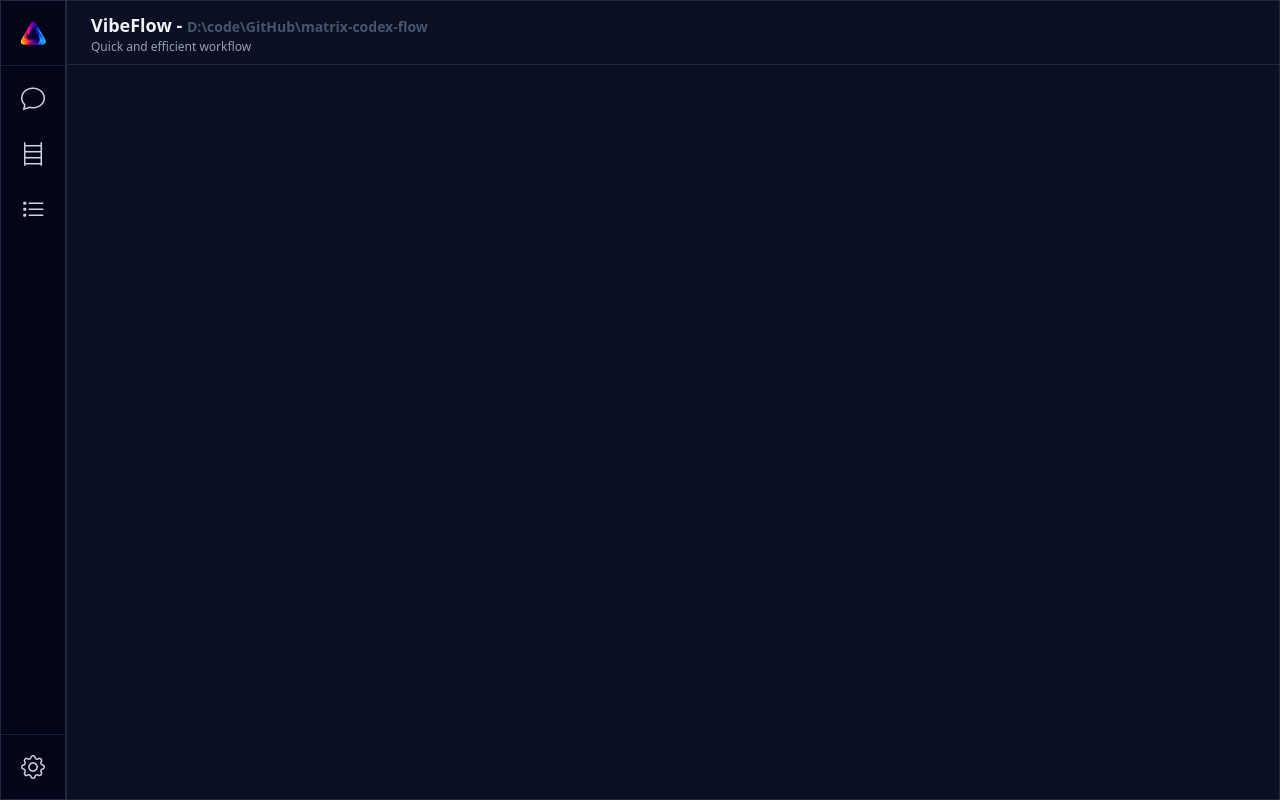
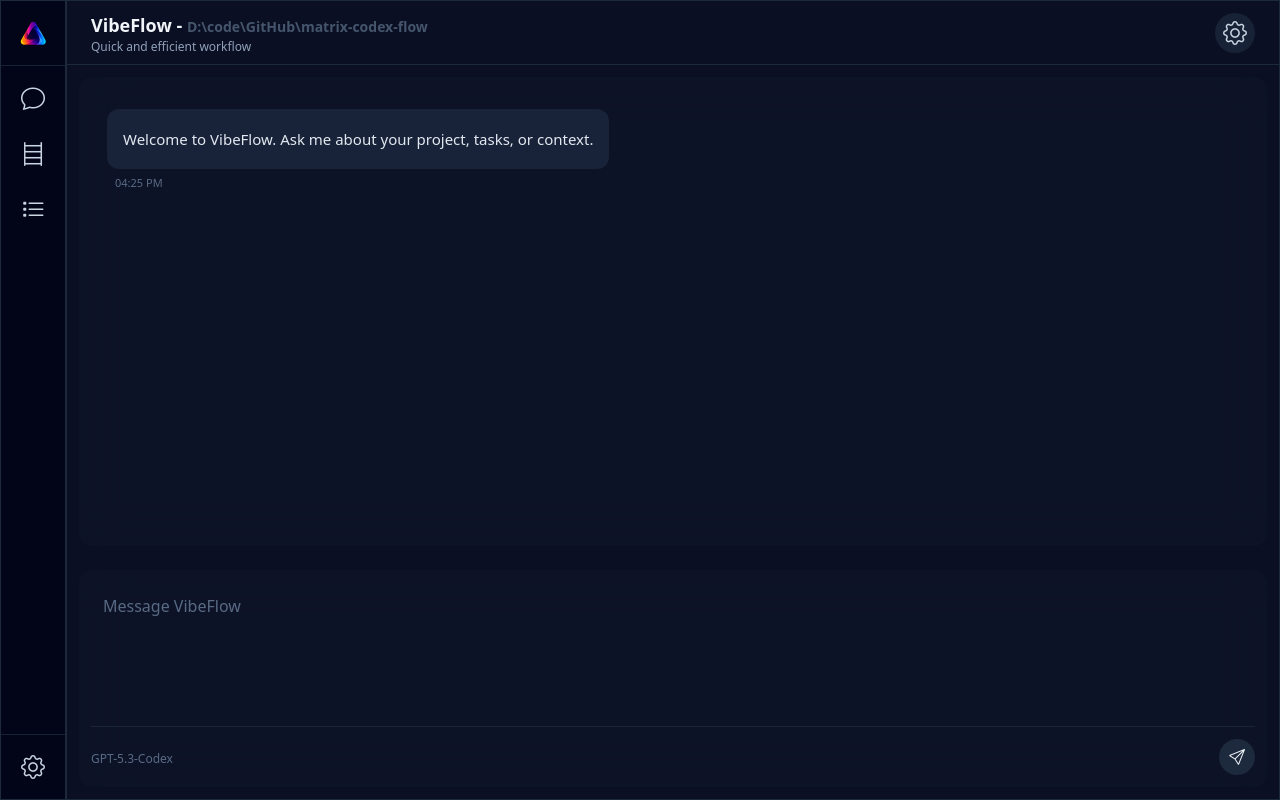
Before and after one commit to AndrewLang/matrix-codex-flow, an Angular app: page /workspace/chat in a window 1280 px wide. Built offline with nearby package versions, Linux system fonts and the light colour scheme.

Commit message:
feat: implement chat functionality with message handling and timestamp formatting

```diff
--- a/src/app/components/chat/chat.component.html
+++ b/src/app/components/chat/chat.component.html
@@ -0,0 +1,43 @@
+<div class="flex h-full min-h-0 flex-col gap-6 text-slate-200">
+    <section #transcriptContainer
+        class="flex-1 min-h-0 overflow-y-auto rounded-xl bg-slate-900/60 px-7 py-8 backdrop-blur-xl">
+        <div class="space-y-6">
+            @for (message of messages(); track message.id) {
+            <article class="flex" [ngClass]="bubbleLayout(message)">
+                <div class="flex flex-col gap-1.5" [ngClass]="bubbleAlign(message)">
+                    <div class="rounded-xl p-4 text-[15px] leading-7" [ngClass]="bubbleColor(message)">
+                        {{ message.content }}
+                    </div>
+                    <time class="px-2 text-[11px] text-slate-500/90">
+                        {{ message.createdAt | formatTimestamp }}
+                    </time>
+                </div>
+            </article>
+            }
+        </div>
+    </section>
+
+
+    <div class="">
+        <div class="rounded-xl bg-slate-900/60 p-3 backdrop-blur-xl shadow-none">
+            <div class="flex flex-col gap-4 space-y-2">
+                <textarea #composerTextarea
+                    class="w-full resize-none rounded-2xl bg-transparent px-3 py-3 text-[15px]leading-5 text-slate-200 placeholder:text-slate-500/90 focus:outline-none"
+                    [value]="composerText()" [style.min-height.px]="minComposerHeightPixels" rows="4"
+                    [style.max-height.px]="maxComposerHeightPixels" placeholder="Message VibeFlow"
+                    (input)="onComposerInput($event)" (keydown)="onComposerKeydown($event)"></textarea>
+
+                <div class="flex items-center justify-between border-t border-slate-800/80 pt-3">
+                    <div>
+                        <span class="text-xs text-slate-500/90">GPT-5.3-Codex</span>
+                    </div>
+                    <button type="button"
+                        class="h-9 w-9 place-items-center rounded-full bg-slate-800 text-slate-100 shadow-none transition hover:bg-slate-700"
+                        aria-label="Send message" (click)="sendMessage()">
+                        <mtx-icon icon="send text"></mtx-icon>
+                    </button>
+                </div>
+            </div>
+        </div>
+    </div>
+</div>
--- a/src/app/components/chat/chat.component.ts
+++ b/src/app/components/chat/chat.component.ts
@@ -1,11 +1,115 @@
-import { Component, OnInit } from '@angular/core';
+import { CommonModule } from '@angular/common';
+import { Component, effect, ElementRef, inject, OnInit, signal, viewChild } from '@angular/core';
+import { ChatMessage } from '../../models/chat.message';
+import { FormatTimestampPipe } from '../../pipes/format.timestamp.pipe';
+import { ChatService } from '../../services/chat.service';
+import { IconComponent } from "../icon/icon.component";
+
+const MAX_COMPOSER_HEIGHT_PIXELS = 220;
+const MIN_COMPOSER_HEIGHT_PIXELS = 56;
 
 @Component({
     selector: 'mtx-chat',
-    templateUrl: 'chat.component.html'
+    templateUrl: 'chat.component.html',
+    imports: [CommonModule, FormatTimestampPipe, IconComponent]
 })
 export class ChatComponent implements OnInit {
-    constructor() { }
+    readonly minComposerHeightPixels = MIN_COMPOSER_HEIGHT_PIXELS;
+    readonly maxComposerHeightPixels = MAX_COMPOSER_HEIGHT_PIXELS;
+    readonly composerText = signal('');
+    readonly messages;
+
+    private readonly chatStore = inject(ChatService);
+    private readonly transcriptContainer = viewChild<ElementRef<HTMLDivElement>>('transcriptContainer');
+    private readonly composerTextarea = viewChild<ElementRef<HTMLTextAreaElement>>('composerTextarea');
+
+    constructor() {
+        this.messages = this.chatStore.messages;
+
+        effect(() => {
+            this.messages().length;
+            queueMicrotask(() => this.scrollTranscriptToBottom());
+        });
+    }
 
     ngOnInit() { }
+
+    isUserMessage(message: ChatMessage): boolean {
+        return message.role === 'user';
+    }
+
+    bubbleLayout(message: ChatMessage) {
+        return this.isUserMessage(message) ? 'justify-end' : 'justify-start';
+    }
+
+    bubbleAlign(message: ChatMessage) {
+        return this.isUserMessage(message) ? 'items-end max-w-[75%] ' : 'items-start w-full';
+    }
+
+    bubbleColor(message: ChatMessage) {
+        return this.isUserMessage(message)
+            ? 'bg-slate-800/72'
+            : 'bg-slate-700/34';
+    }
+
+    onComposerInput(event: Event): void {
+        const target = event.target as HTMLTextAreaElement;
+        this.composerText.set(target.value);
+        this.resizeComposerToContent();
+    }
+
+    onComposerKeydown(event: KeyboardEvent): void {
+        if (event.key === 'Enter' && !event.shiftKey) {
+            event.preventDefault();
+            this.sendMessage();
+        }
+    }
+
+    sendMessage(): void {
+        const messageContent = this.composerText();
+        this.chatStore.sendMessage(messageContent);
+
+        if (!messageContent.trim()) {
+            return;
+        }
+
+        this.composerText.set('');
+        this.resetComposerHeight();
+    }
+
+    private scrollTranscriptToBottom(): void {
+        const transcriptElement = this.transcriptContainer()?.nativeElement;
+
+        if (!transcriptElement) {
+            return;
+        }
+
+        transcriptElement.scrollTop = transcriptElement.scrollHeight;
+    }
+
+    private resetComposerHeight(): void {
+        const textareaElement = this.composerTextarea()?.nativeElement;
+
+        if (!textareaElement) {
+            return;
+        }
+
+        textareaElement.style.height = `${MIN_COMPOSER_HEIGHT_PIXELS}px`;
+        textareaElement.style.overflowY = 'hidden';
+    }
+
+    private resizeComposerToContent(): void {
+        const textareaElement = this.composerTextarea()?.nativeElement;
+
+        if (!textareaElement) {
+            return;
+        }
+
+        textareaElement.style.height = '0px';
+
+        const nextHeight = Math.min(textareaElement.scrollHeight, MAX_COMPOSER_HEIGHT_PIXELS);
+        textareaElement.style.height = `${nextHeight}px`;
+        textareaElement.style.overflowY = textareaElement.scrollHeight > MAX_COMPOSER_HEIGHT_PIXELS ? 'auto' : 'hidden';
+    }
+
 }
--- a/src/app/components/header/header.component.html
+++ b/src/app/components/header/header.component.html
@@ -4,5 +4,11 @@
                 D:\code\GitHub\matrix-codex-flow</span></h1>
         <p class="text-xs text-slate-400">Quick and efficient workflow</p>
     </div>
-    <div></div>
+    <div>
+        <button type="button"
+            class="grid h-10 w-10 place-items-center rounded-full bg-slate-800/75 text-slate-300 shadow-none transition hover:bg-slate-700/80 hover:text-white"
+            aria-label="Settings">
+            <mtx-icon icon="gear text-2xl"></mtx-icon>
+        </button>
+    </div>
 </header>
--- a/src/app/components/header/header.component.ts
+++ b/src/app/components/header/header.component.ts
@@ -1,8 +1,10 @@
 import { Component, OnInit } from '@angular/core';
+import { IconComponent } from '../icon/icon.component';
 
 @Component({
     selector: 'mtx-header',
-    templateUrl: 'header.component.html'
+    templateUrl: 'header.component.html',
+    imports: [IconComponent]
 })
 export class HeaderComponent implements OnInit {
     constructor() { }
--- a/src/app/components/workspace/workspace.component.html
+++ b/src/app/components/workspace/workspace.component.html
@@ -1,11 +1,11 @@
-<div class="min-h-screen">
-    <main class="flex min-h-screen">
-        <mtx-sidebar class="shrink-0" [items]="navItems"></mtx-sidebar>
+<div class="h-screen overflow-hidden">
+    <main class="flex h-full overflow-hidden">
+        <mtx-sidebar class="h-full shrink-0" [items]="navItems"></mtx-sidebar>
 
-        <section class="flex flex-1 flex-col border border-slate-800 bg-slate-900/60">
+        <section class="flex h-full min-h-0 flex-1 flex-col border border-slate-800 bg-slate-900/60">
             <mtx-header></mtx-header>
 
-            <div class="flex-1 p-6">
+            <div id="main" class="h-full min-h-0 flex-1 overflow-y-auto p-3">
                 <router-outlet />
             </div>
         </section>
--- /dev/null
+++ b/src/app/pipes/format.timestamp.pipe.ts
@@ -0,0 +1,16 @@
+import { Pipe, PipeTransform } from '@angular/core';
+
+const TIMESTAMP_FORMAT_OPTIONS: Intl.DateTimeFormatOptions = {
+    hour: '2-digit',
+    minute: '2-digit'
+};
+
+@Pipe({
+    name: 'formatTimestamp',
+    standalone: true
+})
+export class FormatTimestampPipe implements PipeTransform {
+    transform(value: number): string {
+        return new Intl.DateTimeFormat([], TIMESTAMP_FORMAT_OPTIONS).format(value);
+    }
+}
--- /dev/null
+++ b/src/app/services/chat.service.ts
@@ -0,0 +1,61 @@
+import { Injectable, signal } from '@angular/core';
+import { ChatMessage, ChatRole } from '../models/chat.message';
+
+
+const MOCK_ASSISTANT_DELAY_MILLISECONDS = 500;
+const ASSISTANT_ROLE: ChatRole = 'agent';
+const USER_ROLE: ChatRole = 'user';
+const IDENTIFIER_RANDOM_RADIX = 36;
+const IDENTIFIER_START_INDEX = 2;
+const IDENTIFIER_END_INDEX = 10;
+const INITIAL_ASSISTANT_MESSAGE = 'Welcome to VibeFlow. Ask me about your project, tasks, or context.';
+
+@Injectable({
+    providedIn: 'root'
+})
+export class ChatService {
+    private readonly chatMessagesState = signal<ChatMessage[]>([
+        this.createMessage(ASSISTANT_ROLE, INITIAL_ASSISTANT_MESSAGE)
+    ]);
+
+    readonly messages = this.chatMessagesState.asReadonly();
+
+    sendMessage(text: string): void {
+        const trimmedText = text.trim();
+
+        if (!trimmedText) {
+            return;
+        }
+
+        const userMessage = this.createMessage(USER_ROLE, trimmedText);
+        this.chatMessagesState.update((messages) => [...messages, userMessage]);
+
+        const assistantResponseText = this.createAssistantResponse(trimmedText);
+
+        window.setTimeout(() => {
+            const assistantMessage = this.createMessage(ASSISTANT_ROLE, assistantResponseText);
+            this.chatMessagesState.update((messages) => [...messages, assistantMessage]);
+        }, MOCK_ASSISTANT_DELAY_MILLISECONDS);
+    }
+
+    private createAssistantResponse(userText: string): string {
+        return `I understand. I will help you move this forward: "${userText}".`;
+    }
+
+    private createMessage(role: ChatRole, content: string): ChatMessage {
+        return {
+            id: this.createIdentifier(),
+            role,
+            content,
+            createdAt: Date.now()
+        };
+    }
+
+    private createIdentifier(): string {
+        if (typeof crypto !== 'undefined' && typeof crypto.randomUUID === 'function') {
+            return crypto.randomUUID();
+        }
+
+        return `${Date.now()}-${Math.random().toString(IDENTIFIER_RANDOM_RADIX).slice(IDENTIFIER_START_INDEX, IDENTIFIER_END_INDEX)}`;
+    }
+}
--- a/src/styles.css
+++ b/src/styles.css
@@ -1,3 +1,50 @@
 /* You can add global styles to this file, and also import other style files */
 
 @import "tailwindcss";
+
+html,
+body {
+    height: 100%;
+    overflow: hidden;
+}
+
+body {
+    margin: 0;
+}
+
+app-root {
+    display: block;
+    height: 100%;
+    overflow: hidden;
+}
+
+* {
+    scrollbar-width: thin;
+    scrollbar-color: rgba(100, 116, 139, 0.65) rgba(15, 23, 42, 0.55);
+}
+
+*::-webkit-scrollbar {
+    width: 8px;
+    height: 8px;
+}
+
+*::-webkit-scrollbar-track {
+    background: rgba(15, 23, 42, 0.55);
+}
+
+*::-webkit-scrollbar-thumb {
+    background: linear-gradient(
+        180deg,
+        rgba(100, 116, 139, 0.75),
+        rgba(71, 85, 105, 0.75)
+    );
+    border-radius: 9999px;
+}
+
+*::-webkit-scrollbar-thumb:hover {
+    background: linear-gradient(
+        180deg,
+        rgba(148, 163, 184, 0.85),
+        rgba(100, 116, 139, 0.85)
+    );
+}
```
Also changed, not shown: src/app/models/chat.message.ts (added, +9 -0 lines).
